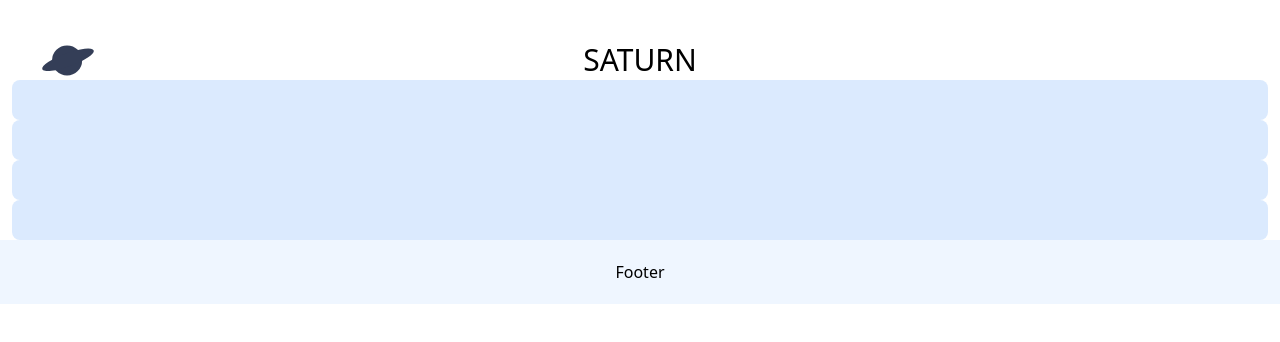
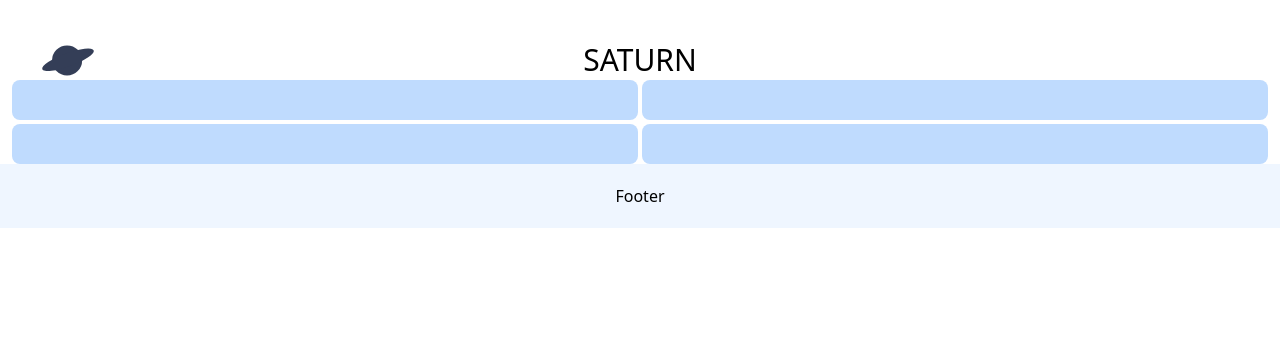
Before and after one commit to Whackalenso/Saturn, a React (Create React App) app in the folder client/: page / in a window 1280 px wide. Shown: the top 342 px of the page. Built offline with nearby package versions, Linux system fonts and the light colour scheme.

Commit message:
make it better

```diff
--- a/client/src/components/AnswerButton.js
+++ b/client/src/components/AnswerButton.js
@@ -1,12 +1,12 @@
 export default function AnswerButton({ question, nextQuestion }) {
 
     return (
-        <div className="flex flex-col">
+        <div className="grid grid-cols-2 gap-1">
             {[question.correct, question.false_1, question.false_2, question.false_3].map(value => ({ value, sort: Math.random() }))
     .sort((a, b) => a.sort - b.sort)
     .map(({ value }) => value).map((answer) => {
                 return (
-                    <button className="bg-blue-100 p-5 rounded-lg text-left" onClick={nextQuestion}>{answer}</button>
+                    <button className="bg-blue-200 p-5 rounded-lg text-left" onClick={nextQuestion}>{answer}</button>
                 );
             })}
         </div>
```
